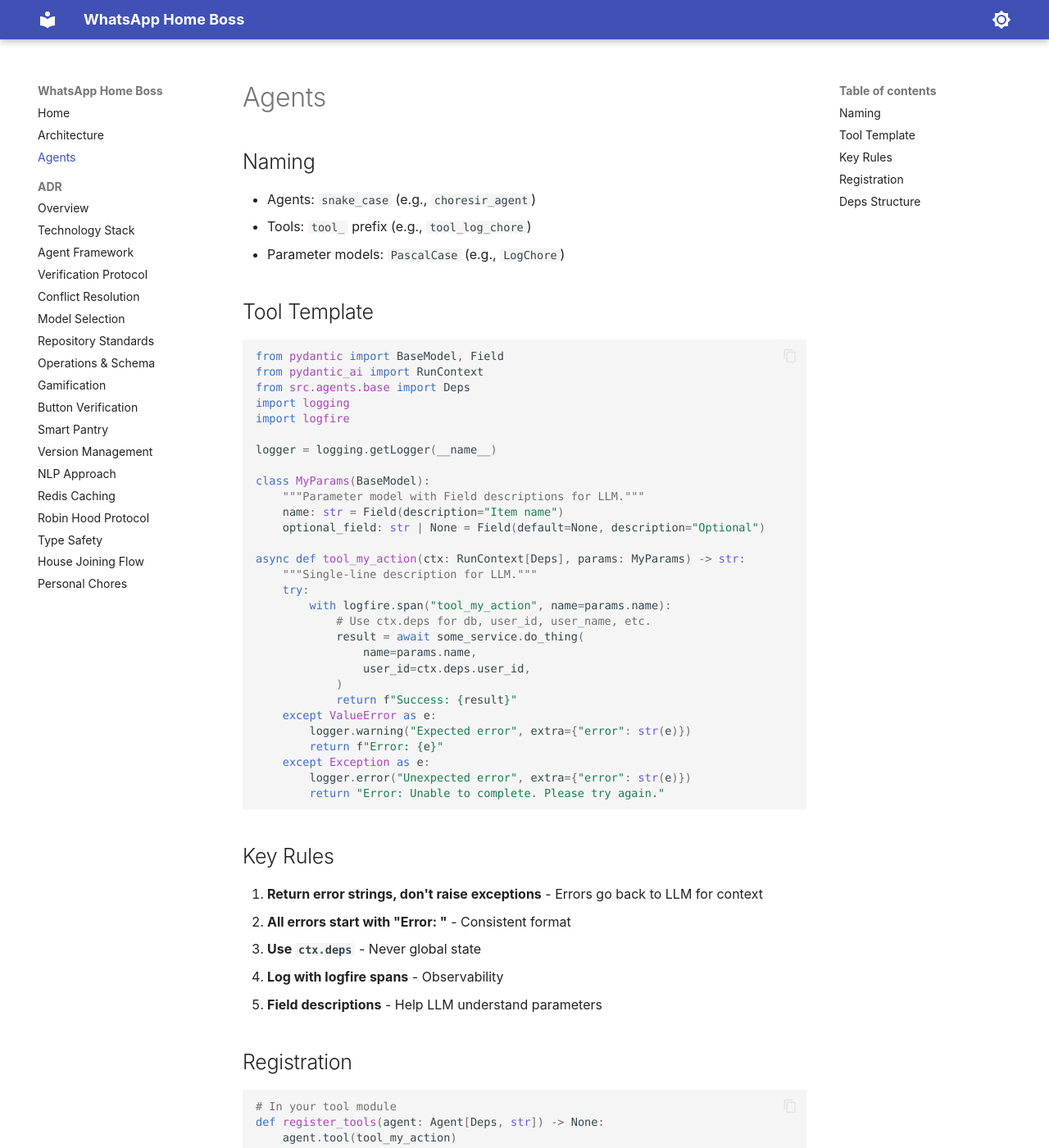
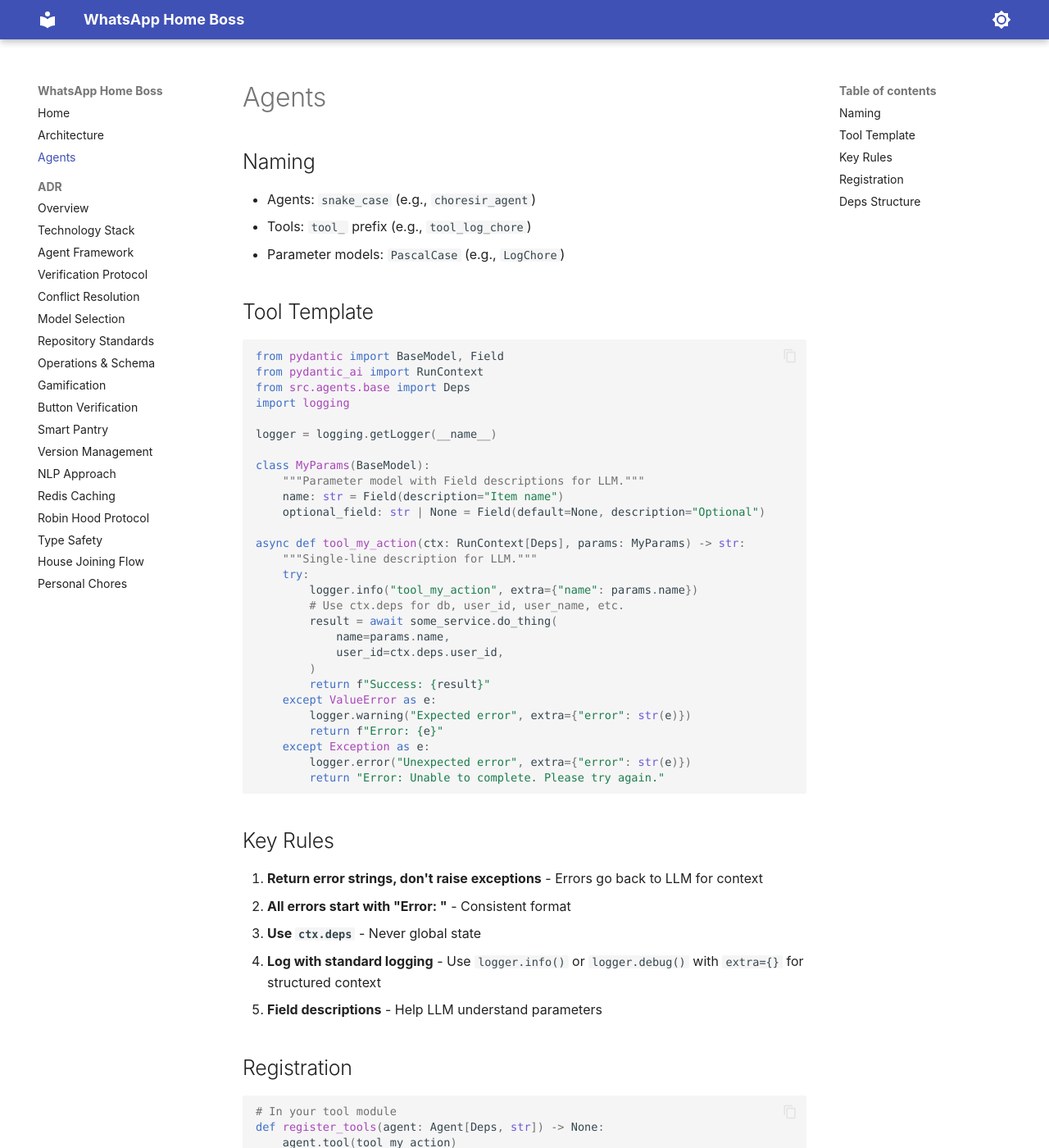
Before and after one commit to jackedney/choresir, an MkDocs documentation site: the page built from docs/agents.md, in a window 1280 px wide and 1400 px high. Shown: the whole window at 82% size. Built offline with MkDocs 1.6.1 and Material for MkDocs 9.7.7, drawn with Linux system fonts in a browser that asks for light colours.

Commit message:
docs(agents): update template to use standard logging
Replace outdated logfire.span() example with standard logging pattern
using logger.info() with extra={} for structured context per project
guidelines. Aligns docs with current implementation in src/modules/tasks/tools.py.

```diff
--- a/docs/agents.md
+++ b/docs/agents.md
@@ -13,7 +13,6 @@
 from pydantic_ai import RunContext
 from src.agents.base import Deps
 import logging
-import logfire
 
 logger = logging.getLogger(__name__)
 
@@ -25,13 +24,13 @@
 async def tool_my_action(ctx: RunContext[Deps], params: MyParams) -> str:
     """Single-line description for LLM."""
     try:
-        with logfire.span("tool_my_action", name=params.name):
-            # Use ctx.deps for db, user_id, user_name, etc.
-            result = await some_service.do_thing(
-                name=params.name,
-                user_id=ctx.deps.user_id,
-            )
-            return f"Success: {result}"
+        logger.info("tool_my_action", extra={"name": params.name})
+        # Use ctx.deps for db, user_id, user_name, etc.
+        result = await some_service.do_thing(
+            name=params.name,
+            user_id=ctx.deps.user_id,
+        )
+        return f"Success: {result}"
     except ValueError as e:
         logger.warning("Expected error", extra={"error": str(e)})
         return f"Error: {e}"
@@ -45,7 +44,7 @@
 1. **Return error strings, don't raise exceptions** - Errors go back to LLM for context
 2. **All errors start with "Error: "** - Consistent format
 3. **Use `ctx.deps`** - Never global state
-4. **Log with logfire spans** - Observability
+4. **Log with standard logging** - Use `logger.info()` or `logger.debug()` with `extra={}` for structured context
 5. **Field descriptions** - Help LLM understand parameters
 
 ## Registration
```
